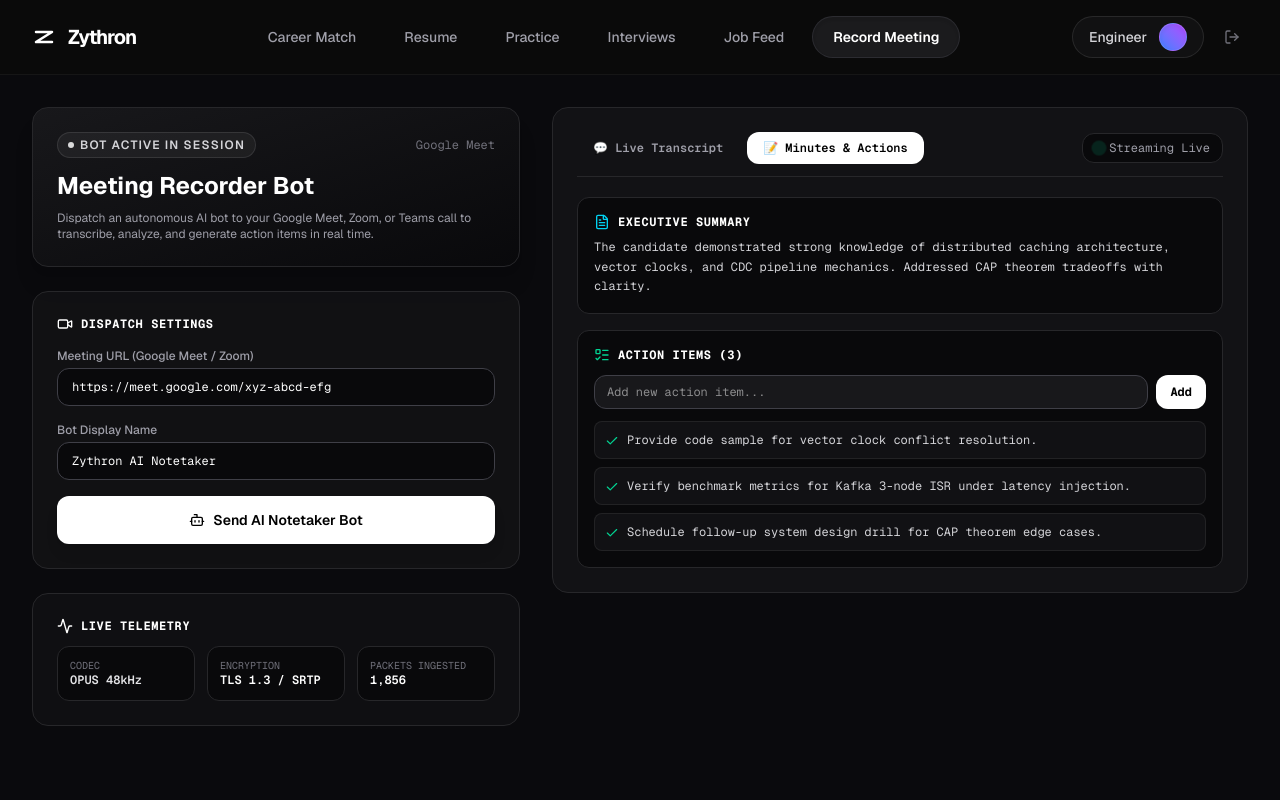
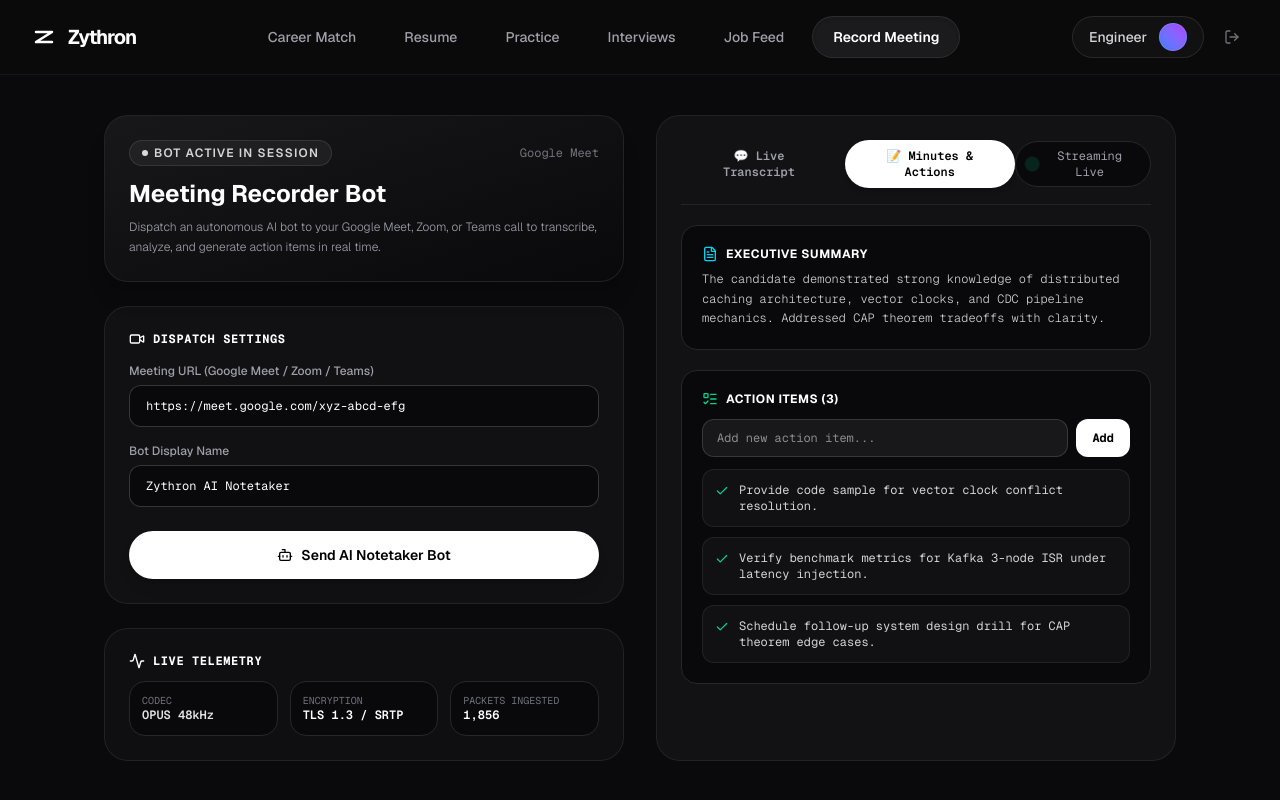
Before and after one commit to N-X-B/Zythron, a Next.js app in the folder frontend/: page /record-meeting in a window 1280 px wide. Both pictures are taken after a click on the button "📝 Minutes & Actions". Built offline with nearby package versions, Linux system fonts and the light colour scheme.

Commit message:
fix: Center record-meeting layout with 50/50 symmetrical grid columns

```diff
--- a/frontend/src/app/record-meeting/page.tsx
+++ b/frontend/src/app/record-meeting/page.tsx
@@ -255,60 +255,63 @@ export default function UserFriendlyRecordMeeting() {
         </div>
       </nav>
 
-      {/* ─── MAIN CONTENT CONTAINER ─── */}
-      <main className="flex-1 max-w-7xl w-full mx-auto p-6 md:p-8 grid grid-cols-1 lg:grid-cols-12 gap-8">
+      {/* ─── MAIN CONTENT CONTAINER: SYMMETRICAL CENTERED LAYOUT ─── */}
+      <main className="flex-1 flex flex-col justify-center items-center p-6 md:p-10 w-full max-w-6xl mx-auto">
+        <div className="w-full grid grid-cols-1 lg:grid-cols-2 gap-8 items-stretch">
 
-        {/* ─── LEFT COLUMN: BOT DISPATCH & TELEMETRY (5 Cols) ─── */}
-        <div className="lg:col-span-5 space-y-6">
+          {/* ─── LEFT COLUMN: BOT DISPATCH & TELEMETRY (50% Width) ─── */}
+          <div className="flex flex-col justify-between space-y-6">
 
             {/* Header Card */}
-          <div className="bg-gradient-to-br from-zinc-900 to-zinc-950 border border-zinc-800 p-6 rounded-2xl shadow-xl">
+            <div className="bg-gradient-to-br from-zinc-900 to-zinc-950 border border-zinc-800/80 p-6 rounded-3xl shadow-xl">
               <div className="flex items-center justify-between mb-3">
-              <span className="text-xs uppercase tracking-widest text-zinc-300 font-semibold px-2.5 py-1 rounded-full bg-white/5 border border-white/10 flex items-center gap-1.5">
+                <span className="text-xs uppercase tracking-widest text-zinc-300 font-semibold px-3 py-1 rounded-full bg-white/5 border border-white/10 flex items-center gap-1.5">
                   <span className="w-1.5 h-1.5 rounded-full bg-white animate-pulse" />
                   {isBotConnected ? "Bot Active in Session" : "Bot Standby"}
                 </span>
                 <span className="text-xs text-zinc-500 font-mono">{meetingPlatform}</span>
               </div>
               <h1 className="text-2xl font-bold text-white mb-2">Meeting Recorder Bot</h1>
-            <p className="text-xs text-zinc-400">
+              <p className="text-xs text-zinc-400 leading-relaxed font-light">
                 Dispatch an autonomous AI bot to your Google Meet, Zoom, or Teams call to transcribe, analyze, and generate action items in real time.
               </p>
             </div>
 
             {/* Dispatch Form Card */}
-          <div className="bg-zinc-900/50 border border-zinc-800 p-6 rounded-2xl space-y-4">
+            <div className="bg-zinc-900/50 border border-zinc-800/80 p-6 rounded-3xl space-y-4 flex-1 flex flex-col justify-between">
               <h3 className="text-xs font-bold text-white uppercase tracking-wider font-mono flex items-center gap-2">
                 <Video className="h-4 w-4 text-white" />
                 Dispatch Settings
               </h3>
 
+              <div className="space-y-4">
                 <div>
-              <label className="text-xs text-zinc-400 block mb-1 font-medium">Meeting URL (Google Meet / Zoom)</label>
+                  <label className="text-xs text-zinc-400 block mb-1.5 font-medium">Meeting URL (Google Meet / Zoom / Teams)</label>
                   <input
                     type="text"
                     value={meetingUrl}
                     onChange={(e) => setMeetingUrl(e.target.value)}
                     placeholder="https://meet.google.com/xyz-abcd-efg"
-                className="w-full bg-zinc-950 border border-zinc-700 px-3.5 py-2.5 rounded-xl text-xs text-white focus:outline-none focus:border-white font-mono"
+                    className="w-full bg-zinc-950 border border-zinc-700/80 px-4 py-3 rounded-xl text-xs text-white focus:outline-none focus:border-white font-mono"
                   />
                 </div>
 
                 <div>
-              <label className="text-xs text-zinc-400 block mb-1 font-medium">Bot Display Name</label>
+                  <label className="text-xs text-zinc-400 block mb-1.5 font-medium font-sans">Bot Display Name</label>
                   <input
                     type="text"
                     value={botName}
                     onChange={(e) => setBotName(e.target.value)}
                     placeholder="Zythron AI Notetaker"
-                className="w-full bg-zinc-950 border border-zinc-700 px-3.5 py-2.5 rounded-xl text-xs text-white focus:outline-none focus:border-white font-mono"
+                    className="w-full bg-zinc-950 border border-zinc-700/80 px-4 py-3 rounded-xl text-xs text-white focus:outline-none focus:border-white font-mono"
                   />
+                </div>
               </div>
 
               <button
                 onClick={handleSendNotetaker}
                 disabled={isDispatching || !meetingUrl.trim()}
-              className="w-full bg-white text-black font-semibold py-3.5 px-4 rounded-xl text-sm hover:bg-zinc-200 transition-all shadow-lg flex items-center justify-center gap-2 cursor-pointer disabled:opacity-50"
+                className="w-full bg-white text-black font-semibold py-3.5 px-4 rounded-full text-sm hover:bg-zinc-200 transition-all shadow-lg flex items-center justify-center gap-2 cursor-pointer disabled:opacity-50 hover:scale-102 active:scale-98 mt-2"
               >
                 {isDispatching ? (
                   <>
@@ -325,22 +328,22 @@ export default function UserFriendlyRecordMeeting() {
             </div>
 
             {/* Bot Telemetry Card */}
-          <div className="bg-zinc-900/40 border border-zinc-800 p-6 rounded-2xl space-y-3">
+            <div className="bg-zinc-900/40 border border-zinc-800/80 p-6 rounded-3xl space-y-3">
               <h3 className="text-xs font-bold text-white uppercase tracking-wider font-mono flex items-center gap-2">
                 <Activity className="h-4 w-4 text-white" />
                 Live Telemetry
               </h3>
 
               <div className="grid grid-cols-3 gap-3 text-xs font-mono">
-              <div className="bg-zinc-950 p-3 rounded-xl border border-zinc-800">
+                <div className="bg-zinc-950 p-3 rounded-2xl border border-zinc-800">
                   <span className="text-[10px] text-zinc-500 uppercase block">Codec</span>
                   <span className="text-zinc-200 font-semibold">OPUS 48kHz</span>
                 </div>
-              <div className="bg-zinc-950 p-3 rounded-xl border border-zinc-800">
+                <div className="bg-zinc-950 p-3 rounded-2xl border border-zinc-800">
                   <span className="text-[10px] text-zinc-500 uppercase block">Encryption</span>
                   <span className="text-white font-semibold">TLS 1.3 / SRTP</span>
                 </div>
-              <div className="bg-zinc-950 p-3 rounded-xl border border-zinc-800">
+                <div className="bg-zinc-950 p-3 rounded-2xl border border-zinc-800">
                   <span className="text-[10px] text-zinc-500 uppercase block">Packets Ingested</span>
                   <span className="text-white font-semibold">{packetCount.toLocaleString()}</span>
                 </div>
@@ -349,25 +352,25 @@ export default function UserFriendlyRecordMeeting() {
 
           </div>
 
-        {/* ─── RIGHT COLUMN: LIVE TRANSCRIPT & SUMMARY (7 Cols) ─── */}
-        <div className="lg:col-span-7 space-y-6">
+          {/* ─── RIGHT COLUMN: LIVE TRANSCRIPT & SUMMARY (50% Width) ─── */}
+          <div className="flex flex-col justify-between">
 
-          {/* Tab Switcher */}
-          <div className="bg-zinc-900/60 border border-zinc-800 p-6 rounded-2xl space-y-5">
-            <div className="flex items-center justify-between border-b border-zinc-800 pb-3">
+            {/* Tab Switcher & Transcript Box */}
+            <div className="bg-zinc-900/60 border border-zinc-800/80 p-6 rounded-3xl h-full flex flex-col justify-between space-y-5">
+              <div className="flex items-center justify-between border-b border-zinc-800/80 pb-4">
                 <div className="flex gap-2 font-mono text-xs">
                   <button
                     onClick={() => setActiveTab("transcript")}
-                  className={`px-4 py-2 rounded-xl font-semibold transition-all ${
-                    activeTab === "transcript" ? "bg-white text-black" : "text-zinc-400 hover:text-white"
+                    className={`px-4 py-2 rounded-full font-semibold transition-all ${
+                      activeTab === "transcript" ? "bg-white text-black font-bold shadow-md" : "text-zinc-400 hover:text-white"
                     }`}
                   >
                     💬 Live Transcript
                   </button>
                   <button
                     onClick={() => setActiveTab("summary")}
-                  className={`px-4 py-2 rounded-xl font-semibold transition-all ${
-                    activeTab === "summary" ? "bg-white text-black" : "text-zinc-400 hover:text-white"
+                    className={`px-4 py-2 rounded-full font-semibold transition-all ${
+                      activeTab === "summary" ? "bg-white text-black font-bold shadow-md" : "text-zinc-400 hover:text-white"
                     }`}
                   >
                     📝 Minutes & Actions
@@ -376,7 +379,7 @@ export default function UserFriendlyRecordMeeting() {
 
                 <button
                   onClick={() => setIsStreamingPaused((prev) => !prev)}
-                className="text-xs text-zinc-400 hover:text-white font-mono px-3 py-1.5 rounded-xl border border-zinc-800 hover:border-zinc-700 bg-zinc-950 flex items-center gap-1.5 transition-colors"
+                  className="text-xs text-zinc-400 hover:text-white font-mono px-3 py-1.5 rounded-full border border-zinc-800 hover:border-zinc-700 bg-zinc-950 flex items-center gap-1.5 transition-colors"
                 >
                   <span className={`w-2 h-2 rounded-full ${isStreamingPaused ? "bg-amber-400" : "bg-emerald-400 animate-ping"}`} />
                   <span>{isStreamingPaused ? "Resume Stream" : "Streaming Live"}</span>
@@ -385,11 +388,11 @@ export default function UserFriendlyRecordMeeting() {
 
               {/* TAB 1: LIVE TRANSCRIPT STREAM */}
               {activeTab === "transcript" && (
-              <div className="space-y-3 max-h-[480px] overflow-y-auto pr-1">
+                <div className="space-y-3 flex-1 min-h-[440px] max-h-[500px] overflow-y-auto pr-1">
                   {transcriptItems.map((item, i) => (
                     <div
                       key={i}
-                    className={`p-3.5 rounded-xl border text-xs leading-relaxed font-mono ${
+                      className={`p-4 rounded-2xl border text-xs leading-relaxed font-mono ${
                         item.speaker === "AI Notetaker"
                           ? "bg-cyan-950/30 border-cyan-800/50 text-cyan-200"
                           : item.speaker === "Interviewer"
@@ -397,8 +400,8 @@ export default function UserFriendlyRecordMeeting() {
                           : "bg-zinc-900/90 border-zinc-800 text-white"
                       }`}
                     >
-                    <div className="flex items-center justify-between text-[10px] text-zinc-500 mb-1">
-                      <span className="font-bold text-zinc-300">{item.speaker}</span>
+                      <div className="flex items-center justify-between text-[10px] text-zinc-500 mb-1.5">
+                        <span className="font-bold text-zinc-300 font-sans">{item.speaker}</span>
                         <span>{item.time}</span>
                       </div>
                       <p>{item.text}</p>
@@ -409,19 +412,19 @@ export default function UserFriendlyRecordMeeting() {
 
               {/* TAB 2: MINUTES & ACTION ITEMS */}
               {activeTab === "summary" && (
-              <div className="space-y-4 text-xs font-mono">
-                <div className="bg-zinc-950 p-4 rounded-xl border border-zinc-800 space-y-2">
-                  <h4 className="text-xs font-bold text-white uppercase tracking-wider flex items-center gap-2">
+                <div className="space-y-5 text-xs font-mono flex-1 min-h-[440px]">
+                  <div className="bg-zinc-950 p-5 rounded-2xl border border-zinc-800 space-y-2">
+                    <h4 className="text-xs font-bold text-white uppercase tracking-wider flex items-center gap-2 font-sans">
                       <FileText className="h-4 w-4 text-cyan-400" />
                       Executive Summary
                     </h4>
-                  <p className="text-zinc-300 leading-relaxed">
+                    <p className="text-zinc-300 leading-relaxed font-light">
                       The candidate demonstrated strong knowledge of distributed caching architecture, vector clocks, and CDC pipeline mechanics. Addressed CAP theorem tradeoffs with clarity.
                     </p>
                   </div>
 
-                <div className="bg-zinc-950 p-4 rounded-xl border border-zinc-800 space-y-3">
-                  <h4 className="text-xs font-bold text-white uppercase tracking-wider flex items-center gap-2">
+                  <div className="bg-zinc-950 p-5 rounded-2xl border border-zinc-800 space-y-3 flex-1">
+                    <h4 className="text-xs font-bold text-white uppercase tracking-wider flex items-center gap-2 font-sans">
                       <ListTodo className="h-4 w-4 text-emerald-400" />
                       Action Items ({actionItems.length})
                     </h4>
@@ -434,19 +437,19 @@ export default function UserFriendlyRecordMeeting() {
                         onChange={(e) => setNewActionInput(e.target.value)}
                         onKeyDown={(e) => e.key === "Enter" && handleAddActionItem()}
                         placeholder="Add new action item..."
-                      className="flex-1 bg-zinc-900 border border-zinc-700 px-3 py-2 rounded-xl text-xs text-white focus:outline-none focus:border-white font-mono"
+                        className="flex-1 bg-zinc-900 border border-zinc-700/80 px-3.5 py-2.5 rounded-xl text-xs text-white focus:outline-none focus:border-white font-mono"
                       />
                       <button
                         onClick={handleAddActionItem}
-                      className="bg-white text-black font-bold px-3.5 py-2 rounded-xl text-xs hover:bg-zinc-200 transition-colors"
+                        className="bg-white text-black font-bold px-4 py-2.5 rounded-xl text-xs hover:bg-zinc-200 transition-colors"
                       >
                         Add
                       </button>
                     </div>
 
-                  <ul className="space-y-2 text-zinc-300">
+                    <ul className="space-y-2.5 text-zinc-300">
                       {actionItems.map((item, i) => (
-                      <li key={i} className="flex items-start gap-2 bg-zinc-900/60 p-2.5 rounded-lg border border-zinc-800/80">
+                        <li key={i} className="flex items-start gap-2.5 bg-zinc-900/60 p-3 rounded-xl border border-zinc-800/80">
                           <Check className="h-3.5 w-3.5 text-emerald-400 shrink-0 mt-0.5" />
                           <span>{item}</span>
                         </li>
@@ -460,6 +463,7 @@ export default function UserFriendlyRecordMeeting() {
 
           </div>
 
+        </div>
       </main>
     </div>
   );
```
Lines whose indentation alone changed are shown as unchanged.
